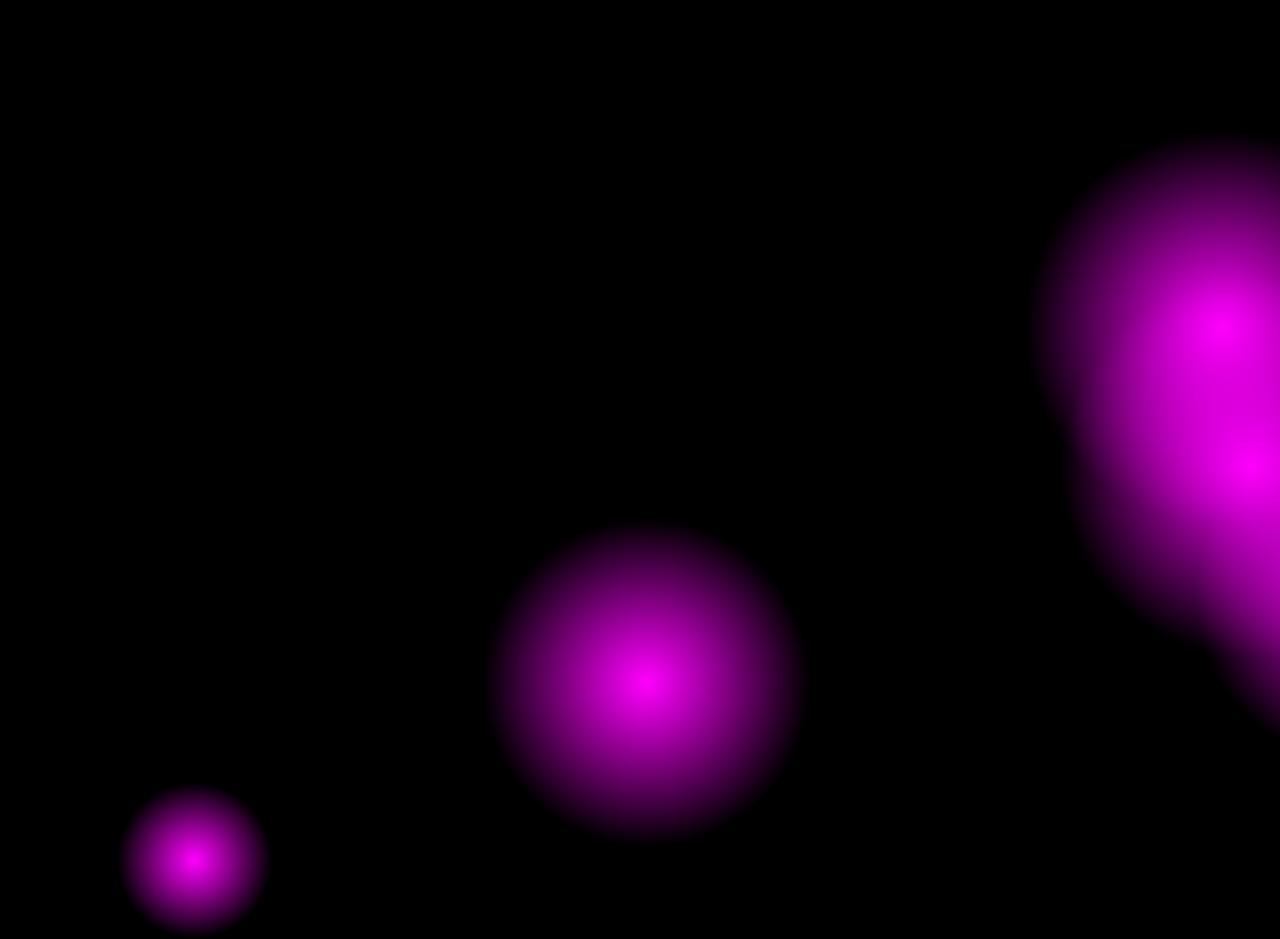
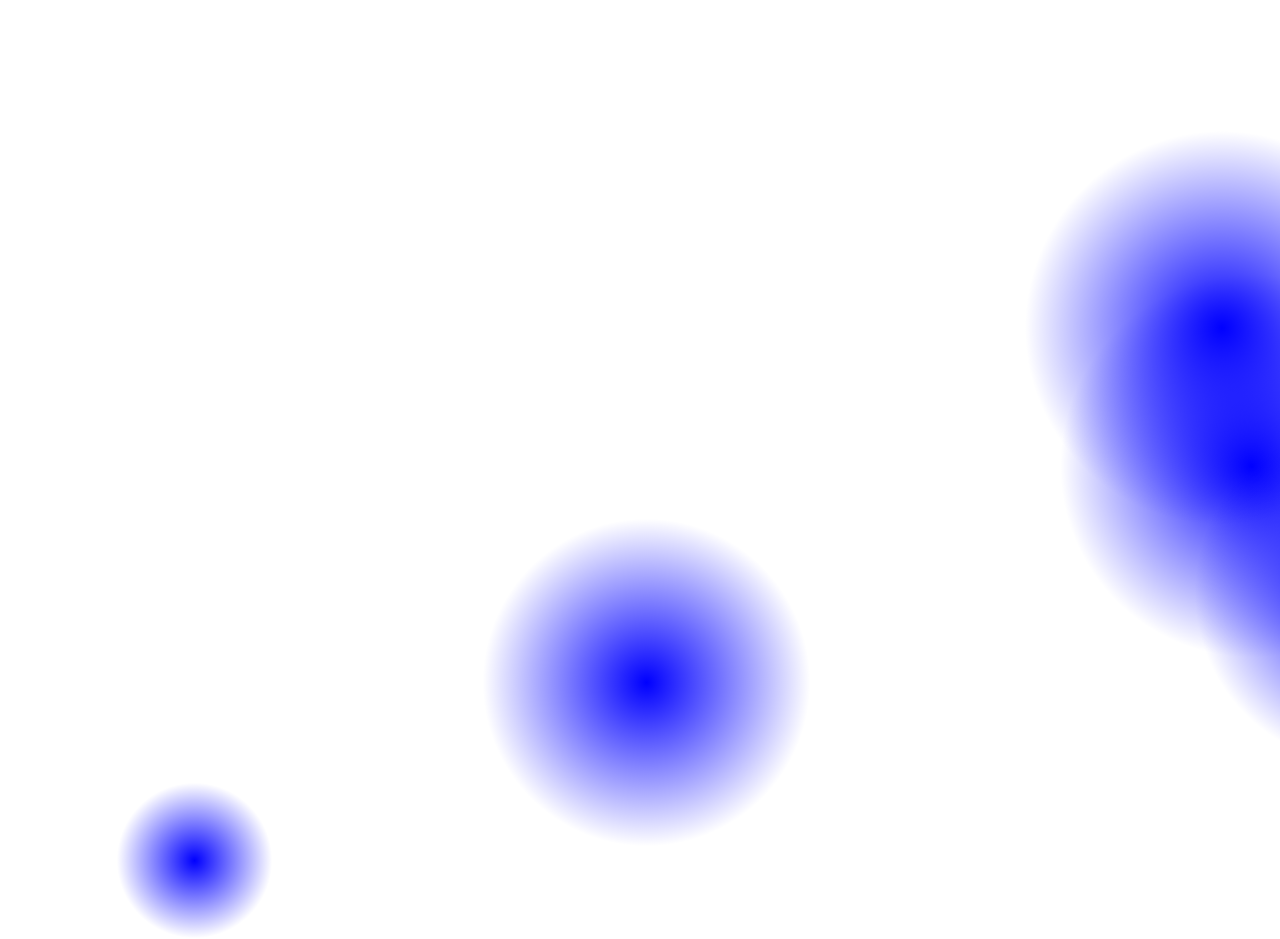
Before and after one commit to mariyatom/magicJs, a plain HTML site: page index.html in a window 1280 px wide. Shown: the top 939 px of the page. Drawn offline with Linux system fonts and the light colour scheme.

Commit message:
Update index.html

```diff
--- a/index.html
+++ b/index.html
@@ -6,7 +6,7 @@
      <title>Random Circles</title>
     <style>
         body {
-            background: black;
+            background: white;
             overflow: hidden;
             position: relative;
             height: 100vh;
@@ -16,7 +16,7 @@
         .circle {
             position: absolute;
             border-radius: 50%;
-            background: radial-gradient(circle, rgba(255,0,255,1) 0%, rgba(0,0,0,0) 70%);
+            background: radial-gradient(circle, rgba(0,0,255,1) 0%, rgba(0,0,255,0) 70%);
             transition: transform 0.5s ease-in-out;
         }
     </style>
```
